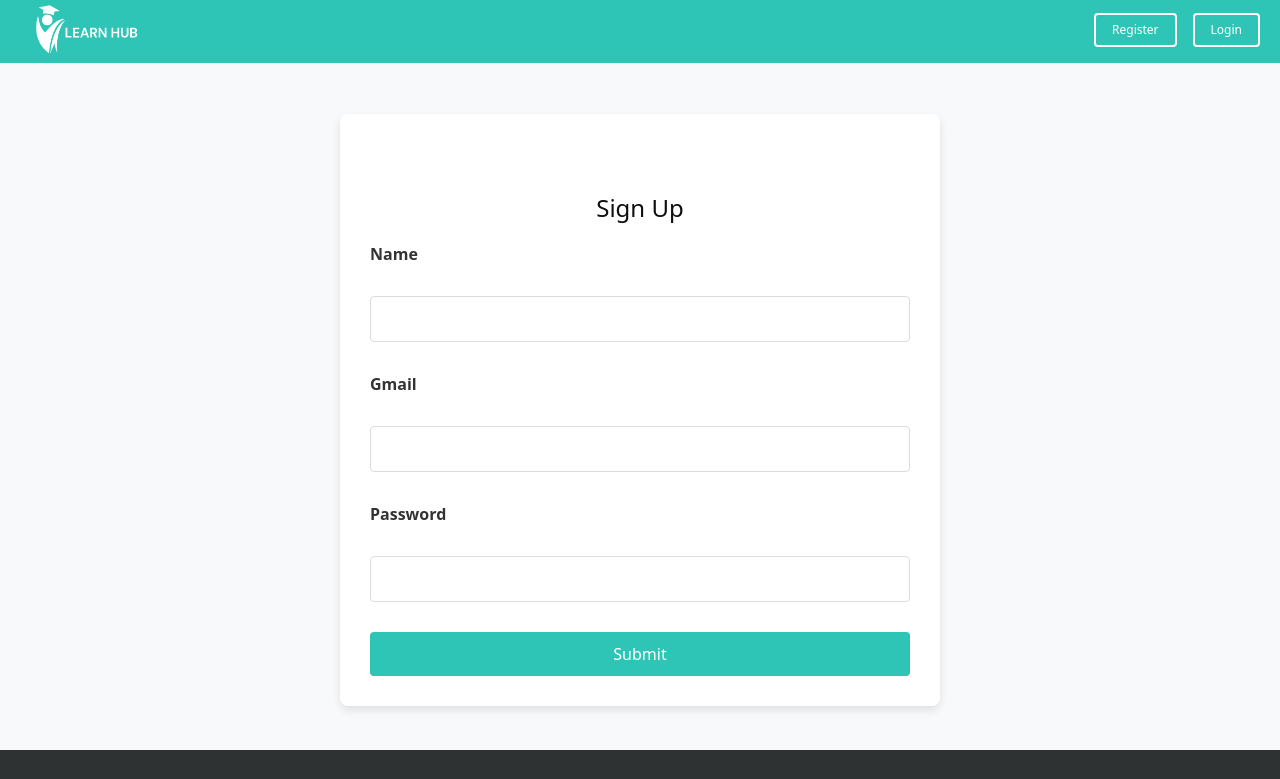
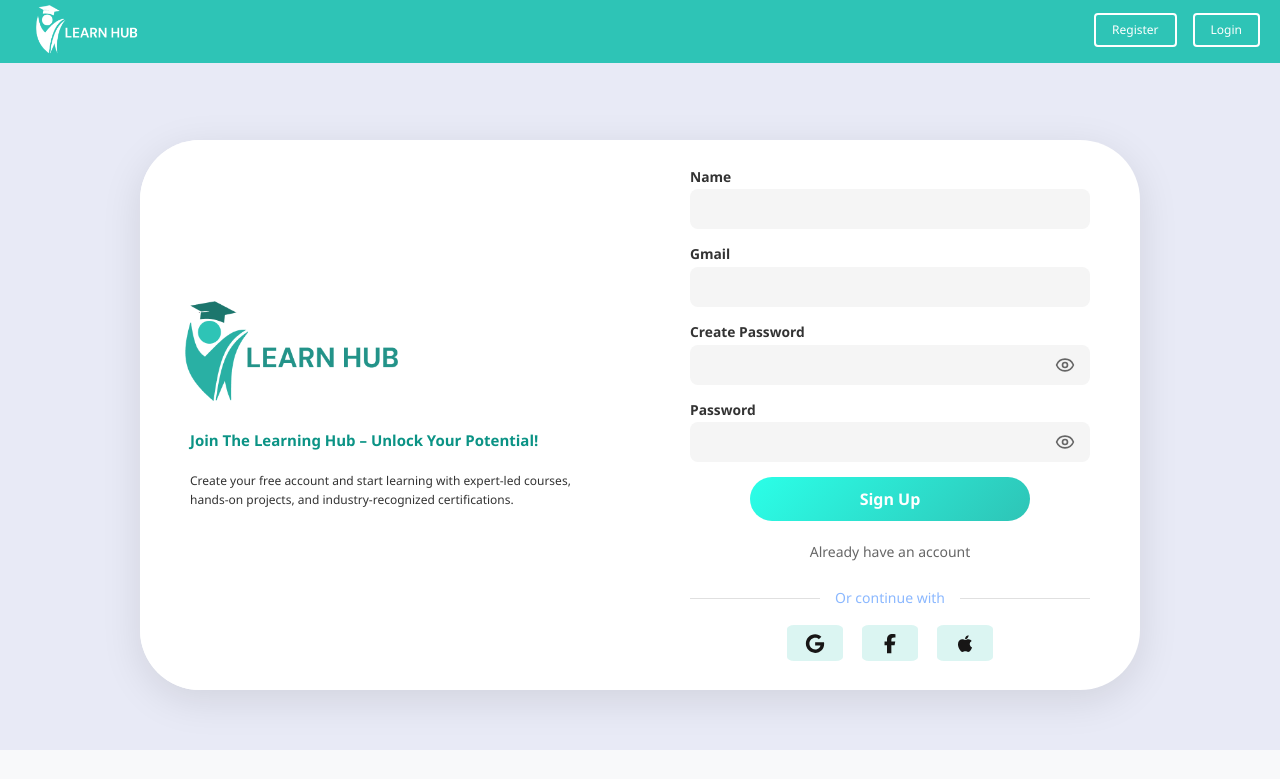
Before and after one commit to Muthuhari/online-learning-site, a React (Create React App) app in the folder Frontend/: page /regi in a window 1280 px wide. Shown: the top 779 px of the page. Built offline with nearby package versions, Linux system fonts and the light colour scheme.

Commit message:
modify create page

```diff
--- a/Frontend/package.json
+++ b/Frontend/package.json
@@ -7,6 +7,9 @@
     "@emotion/react": "^11.14.0",
     "@emotion/styled": "^11.14.0",
     "@fortawesome/fontawesome-free": "^6.7.2",
+    "@fortawesome/fontawesome-svg-core": "^7.0.0",
+    "@fortawesome/free-brands-svg-icons": "^7.0.0",
+    "@fortawesome/react-fontawesome": "^0.2.3",
     "@mui/material": "^6.4.1",
     "@testing-library/jest-dom": "^5.17.0",
     "@testing-library/react": "^13.4.0",
--- a/Frontend/src/Components/Course/Course.css
+++ b/Frontend/src/Components/Course/Course.css
@@ -20,10 +20,10 @@
     text-align: right;
   }
 .update-button{
-  background-color: #603aa7;
+  background-color: #2EC4B6;
 }
 .update-button:hover {
-  background-color: #4c2d88 !important;
+  background-color: #2EC4B6;
 }
   .card-text {
     white-space: normal;
--- a/Frontend/src/Components/Register/Register.css
+++ b/Frontend/src/Components/Register/Register.css
@@ -1,65 +1,316 @@
 body {
-    background-color: #f8f9fa;
+  background-color: #e8eaf6;
   margin: 0;
+  padding: 0;
+  font-family: 'Segoe UI', Tahoma, Geneva, Verdana, sans-serif;
+}
+
+.register-page {
+  /*min-height: 100vh;*/
+  display: flex;
+  justify-content: center;
+  align-items: center;
+  padding-top: 80px;
+    padding-bottom: 60px;
+  background-color: #e8eaf6;
+}
+
+.register-container {
+  display: flex;
+  max-width: 1000px;
+  width: 100%;
+  background-color: white;
+  border-radius: 60px;
+  box-shadow: 0 10px 40px rgba(0, 0, 0, 0.1);
+  overflow: hidden;
+  min-height: 550px;
+}
+
+/* Left Section */
+.left-section {
+  flex: 1;
+  padding: 5px 50px;
+  display: flex;
+  flex-direction: column;
+  justify-content: center;
+  background:  white;
+  color: white;
+  position: relative;
+}
+
+.logo-regi-container {
+  display: flex;
+  align-items: center;
+  margin-top: -20px;
+  margin-bottom: 20px;
+}
+
+.logo-regi {
+  width: 220px;
+  height: 100px;
+  margin-right: 15px;
+  display: flex;
+  align-items: center;
+  justify-content: center;
+}
+
+.logo-svg {
+  width: 100%;
+  height: 100%;
+  filter: drop-shadow(0 2px 4px rgba(0, 0, 0, 0.1));
+}
+
+/*.brand-name {
+  font-size: 28px;
+  font-weight: 700;
+  margin: 0;
+  letter-spacing: 2px;
+  color: #2EC4B6;
+}*/
+
+.welcome-text {
+  padding-top: 10px;
+  font-size: 15px;
+  font-weight: 600;
+  margin-bottom: 20px;
+  line-height: 1.3;
+  color: #0b9385;
+}
+
+.description {
+  font-size: 12px;
+  line-height: 1.6;
+  opacity: 0.9;
+  margin: 0;
+   color: #1c1c1c;
+}
+
+/* Right Section */
+.right-section {
+  flex: 1;
+  padding: 10px 50px;
+  display: flex;
+  flex-direction: column;
+  justify-content: center;
+}
+
+.register-form {
+  width: 100%;
+  max-width: 400px;
+  margin: 0;
+  gap: 0;
+  padding-bottom: 0px;
+}
+
+.form-group {
+  margin-bottom: 15px;
+}
+
+.form-group label {
+  display: block;
+  margin-bottom: 2px;
+  font-weight: 600;
+  color: #333;
+  font-size: 13.8px;
+}
+
+.form-group input {
+  width: 100%;
+  padding: 8px;
+  border: none;
+  border-radius: 8px;
+  background-color: #f5f5f5;
+  font-size: 16px;
+  transition: all 0.3s ease;
+  box-sizing: border-box;
+}
+
+.form-group input:focus {
+  outline: none;
+  background-color: #e8f4f8;
+  box-shadow: 0 0 0 2px rgba(46, 196, 182, 0.2);
+}
+
+.password-input-container {
+  position: relative;
+  width: 100%;
+}
+
+.password-input-container input {
+  padding-right: 50px;
+}
+
+.password-toggle {
+  position: absolute;
+  right: 15px;
+  top: 50%;
+  transform: translateY(-50%);
+  background: none;
+  border: none;
+  cursor: pointer;
+  color: #666;
+  display: flex;
+  align-items: center;
+  justify-content: center;
   padding: 0;
 }
 
-.register-page {
+.password-toggle:hover {
+  color: #2EC4B6;
+}
+
+.signup-btn {
+  width: 280px;
+  padding: 10px;
+  background: linear-gradient(135deg, #2BFFE8 0%, #2EC4B6 100%);
+  color: white;
+  border: none;
+  border-radius: 25px;
+  font-size: 16px;
+  font-weight: 600;
+  cursor: pointer;
+  transition: all 0.3s ease;
+  margin-bottom: 20px;
+  display: block;           /* Add this */
+  margin-left: auto;        /* Add this */
+  margin-right: auto;       /* Add this */
+}
+
+.signup-btn:hover {
+  transform: translateY(-2px);
+  box-shadow: 0 5px 15px rgba(46, 196, 182, 0.4);
+}
+
+.login-link {
+  text-align: center;
+  margin-bottom: 10px;
+  color: #666;
+  font-size: 14px;
+}
+
+.divider {
+  text-align: center;
+  margin: 15px 0;
+  position: relative;
+  color: #8bb8ff;
+  font-size: 14px;
+}
+
+.divider::before {
+  content: '';
+  position: absolute;
+  top: 50%;
+  left: 0;
+  right: 0;
+  height: 1px;
+  background-color: #e0e0e0;
+  z-index: 1;
+}
+
+.divider span {
+  background-color: white;
+  padding: 0 15px;
+  position: relative;
+  z-index: 2;
+}
+
+.social-buttons {
   display: flex;
   justify-content: center;
+  gap: 15px;
+}
+
+.social-btn {
+  width: 60px;
+  height: 40px;
+  border-radius: 15%;
+  border: 2px solid #ffffff;
+  background-color: #2ec4b52c;
+  cursor: pointer;
+  display: flex;
   align-items: center;
-    margin-top: 50px;
-    margin-bottom: 40px;
-    height: 600px;
-    background-color: #f8f9fa;
+  justify-content: center;
+  transition: all 0.3s ease;
+  font-size: 18px;
+  font-weight: bold;
+}
+
+.social-btn:hover {
+  transform: translateY(-2px);
+  box-shadow: 0 5px 15px rgba(0, 0, 0, 0.1);
+}
+
+/*.google-btn:hover {
+  color: #db4437;
+}
+
+.facebook-btn:hover {
+  color: #2EC4B6;
+}
+
+.apple-btn:hover {
+  color: #000;
+}*/
+
+.social-icon {
+  font-size: 20px;
+}
+.social-icon svg {
+  font-size: 1.2rem;
+  color: rgb(23, 22, 22); /* or any color matching your button */
 }
 
 
-.form-container {
-    width: 100%;
-    max-width: 600px;
-    background-color: #ffffff;
-    padding: 30px;
-    border-radius: 8px;
-    box-shadow: 0 4px 8px rgba(0, 0, 0, 0.1);
-    margin: 0;
-
+/* Responsive Design */
+@media (max-width: 768px) {
+  .register-container {
+    flex-direction: column;
+    max-width: 500px;
+    margin: 20px;
   }
 
-.form-container h1 {
-    color: #090909;
+  .left-section {
+    padding: 40px 30px;
     text-align: center;
   }
 
-.form-container label {
-    display: block;
-    text-align: left;
-    color: #333;
+  .right-section {
+    padding: 40px 30px;
   }
 
-.form-container input {
-    width: 100%;
-    padding: 10px;
-    margin: 10px 0;
-    border-radius: 4px;
-    border: 1px solid #ddd;
+  .welcome-text {
+    font-size: 20px;
   }
 
-.form-container input:focus {
-    border-color: #2EC4B6;
+  .brand-name {
+    font-size: 24px;
   }
 
-.form-container button {
-    background-color: #2EC4B6;
-    color: white;
-    padding: 10px 20px;
-    border: none;
-    border-radius: 4px;
-    cursor: pointer;
-    font-size: 16px;
-    width: 100%;
+  .description {
+    font-size: 14px;
+  }
 }
 
-.form-container button:hover {
-    background-color: #5a34b3;
+@media (max-width: 480px) {
+  .register-page {
+    padding: 10px;
   }
+
+  .left-section,
+  .right-section {
+    padding: 30px 20px;
+  }
+
+  .register-form {
+    max-width: 100%;
+  }
+
+  .social-buttons {
+    gap: 10px;
+  }
+
+  .social-btn {
+    width: 45px;
+    height: 45px;
+  }
+}
--- a/Frontend/src/Components/Register/Register.js
+++ b/Frontend/src/Components/Register/Register.js
@@ -1,52 +1,86 @@
-import React, { useState, useEffect } from "react";
-import Nav from "../Nav/Nav"
-import { useNavigate } from 'react-router-dom'
+import React, { useState } from "react";
+import Nav from "../Nav/Nav";
+import { useNavigate } from 'react-router-dom';
 import axios from "axios";
+import { Eye, EyeOff } from 'lucide-react';
 import './Register.css';
 import Contacts from "../Contacts/Contacts";
+import { FontAwesomeIcon } from '@fortawesome/react-fontawesome';
+import { faGoogle, faFacebookF, faApple } from '@fortawesome/free-brands-svg-icons';
+
 
 function Register() {
-
   const history = useNavigate();
   const [user, setUser] = useState({
-    name:"",
+    name: "",
     gmail: "",
-    password:"",
+    createPassword: "",
+    password: "",
+  });
 
-  })
+  const [showCreatePassword, setShowCreatePassword] = useState(false);
+  const [showPassword, setShowPassword] = useState(false);
 
-  const handleInputChange =(e)=>{
-    const {name, value} = e.target;
-    setUser((prevUser)=> ({ ...prevUser,[name]: value }))
+  const handleInputChange = (e) => {
+    const { name, value } = e.target;
+    setUser((prevUser) => ({ ...prevUser, [name]: value }));
+  };
+
+  const handleSubmit = async (e) => {
+    e.preventDefault();
+
+    // Check if passwords match
+    if (user.createPassword !== user.password) {
+      alert('Passwords do not match!');
+      return;
     }
 
-  const handleSubmit = async (e)=>{
-    e.preventDefault();
-    sendRequest().then(()=>{
+    sendRequest().then(() => {
       alert('Register Success');
       history('/coursedetails');
-    }).catch((err)=>{
+    }).catch((err) => {
       alert(err.message);
-    })
+    });
+  };
 
-  }
-  const sendRequest =async() =>{
-    await axios.post("http://localhost:5000/register",{
-      name: String (user.name),
-      gmail: String (user.gmail),
-      password: String (user.password),
+  const sendRequest = async () => {
+    await axios.post("http://localhost:5000/register", {
+      name: String(user.name),
+      gmail: String(user.gmail),
+      password: String(user.password),
     }).then(res => res.data);
-    console.log(user, "user check")
-  }
+    console.log(user, "user check");
+  };
+
+  const handleSocialLogin = (provider) => {
+    console.log(`Login with ${provider}`);
+    // Implement social login logic here
+  };
 
   return (
-    <div >
+    <div>
       <Nav />
 
       <div className="register-page">
-      <div className="form-container">
-        <h1>Sign Up</h1>
-        <form onSubmit={handleSubmit}>
+        <div className="register-container">
+          {/* Left side - Logo and description */}
+          <div className="left-section">
+            <div className="logo-regi-container">
+              <div className="logo-regi">
+                <img src="/img/logo-regi.png" alt="Logo" className="logo-regi" />
+              </div>
+            </div>
+            <h3 className="welcome-text">Join The Learning Hub – Unlock Your Potential!</h3>
+            <p className="description">
+              Create your free account and start learning with expert-led courses, hands-on projects,
+              and industry-recognized certifications.
+            </p>
+          </div>
+
+          {/* Right side - Registration form */}
+          <div className="right-section">
+            <form onSubmit={handleSubmit} className="register-form">
+              <div className="form-group">
                 <label>Name</label>
                 <input
                   type="text"
@@ -55,6 +89,9 @@ function Register() {
                   value={user.name || ''}
                   required
                 />
+              </div>
+
+              <div className="form-group">
                 <label>Gmail</label>
                 <input
                   type="email"
@@ -63,21 +100,99 @@ function Register() {
                   value={user.gmail || ''}
                   required
                 />
+              </div>
+
+              <div className="form-group">
+                <label>Create Password</label>
+                <div className="password-input-container">
+                  <input
+                    type={showCreatePassword ? "text" : "password"}
+                    name="createPassword"
+                    onChange={handleInputChange}
+                    value={user.createPassword || ''}
+                    required
+                  />
+                  <button
+                    type="button"
+                    className="password-toggle"
+                    onClick={() => setShowCreatePassword(!showCreatePassword)}
+                  >
+                    {showCreatePassword ? <EyeOff size={20} /> : <Eye size={20} />}
+                  </button>
+                </div>
+              </div>
+
+              <div className="form-group">
                 <label>Password</label>
+                <div className="password-input-container">
                   <input
-            type="password"
+                    type={showPassword ? "text" : "password"}
                     name="password"
                     onChange={handleInputChange}
                     value={user.password || ''}
                     required
                   />
-          <button type="submit">Submit</button>
+                  <button
+                    type="button"
+                    className="password-toggle"
+                    onClick={() => setShowPassword(!showPassword)}
+                  >
+                    {showPassword ? <EyeOff size={20} /> : <Eye size={20} />}
+                  </button>
+                </div>
+              </div>
+
+              <button type="submit" className="signup-btn">
+                Sign Up
+              </button>
+
+              <div className="login-link">
+                <span>Already have an account</span>
+              </div>
+
+              <div className="divider">
+                <span>Or continue with</span>
+              </div>
+
+              <div className="social-buttons">
+  <button
+    type="button"
+    className="social-btn google-btn"
+    onClick={() => handleSocialLogin('google')}
+  >
+    <span className="social-icon">
+      <FontAwesomeIcon icon={faGoogle} />
+    </span>
+  </button>
+
+  <button
+    type="button"
+    className="social-btn facebook-btn"
+    onClick={() => handleSocialLogin('facebook')}
+  >
+    <span className="social-icon">
+      <FontAwesomeIcon icon={faFacebookF} />
+    </span>
+  </button>
+
+  <button
+    type="button"
+    className="social-btn apple-btn"
+    onClick={() => handleSocialLogin('apple')}
+  >
+    <span className="social-icon">
+      <FontAwesomeIcon icon={faApple} />
+    </span>
+  </button>
+</div>
+
             </form>
           </div>
         </div>
-    <Contacts/>
       </div>
-  )
+
+    </div>
+  );
 }
 
-export default Register
+export default Register;
--- a/Frontend/src/Components/UpdateCourse/UpdateCourse.css
+++ b/Frontend/src/Components/UpdateCourse/UpdateCourse.css
@@ -62,11 +62,11 @@ button {
 }
 
 button:hover {
-  background-color: #603aa7;
+  background-color: #2EC4B6;
 }
 
 button:active {
-  background-color: #603aa7;
+  background-color: #2EC4B6;
 }
 
 /* Add responsive design */
@@ -96,5 +96,5 @@ button:active {
     margin-top: 10px; /* Space above the buttons */
   }
   .submit{
-    background-color: #603aa7;
+    background-color: #2EC4B6;
   }
```
Also changed, not shown: Frontend/src/Components/AddCourse/AddCourse.css (+4 -4 lines), Frontend/public/img/logo-regi.png (added), 1 other file (tests, documents, lock files or other folders). Lines whose indentation alone changed are shown as unchanged.
